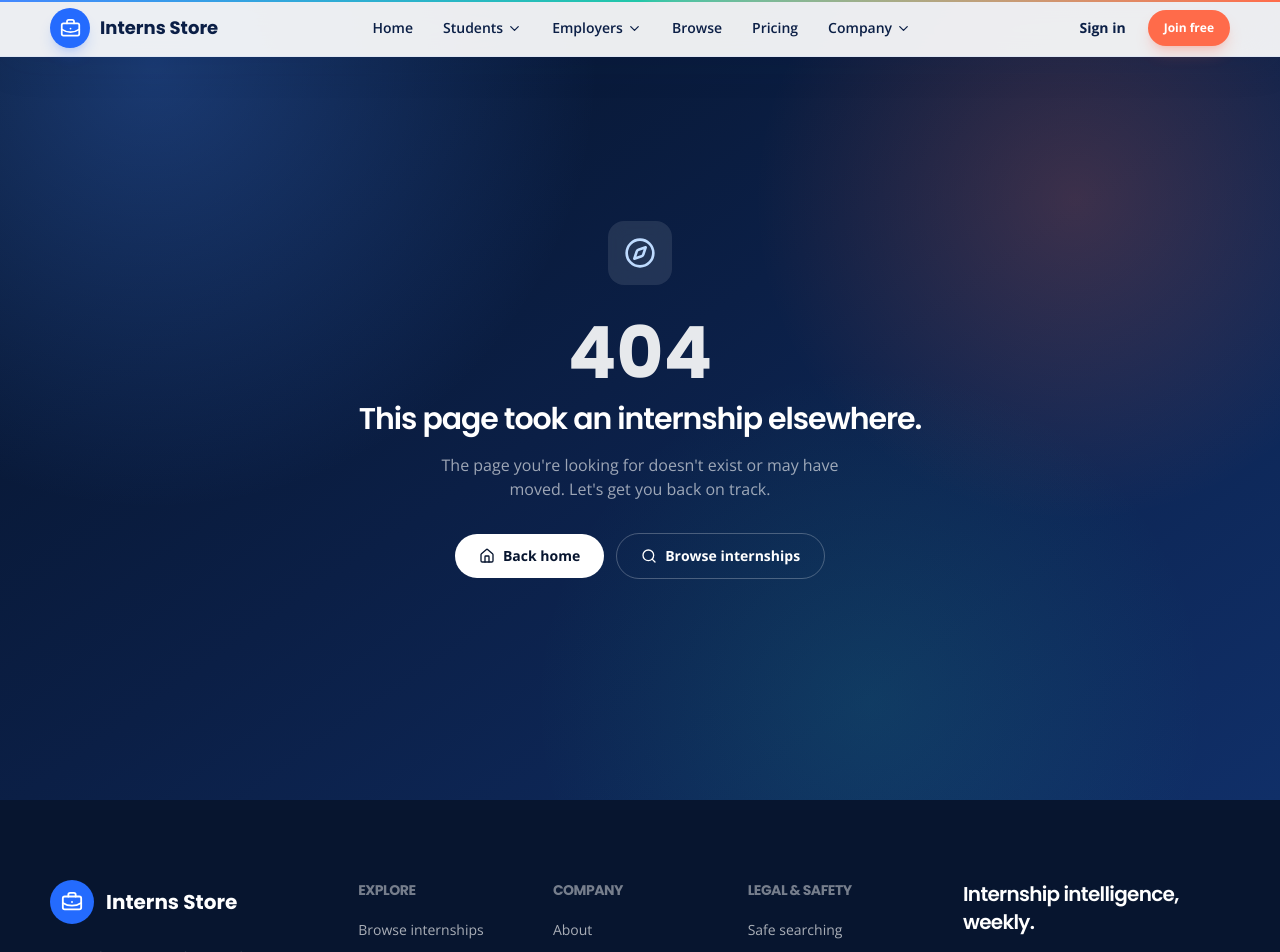
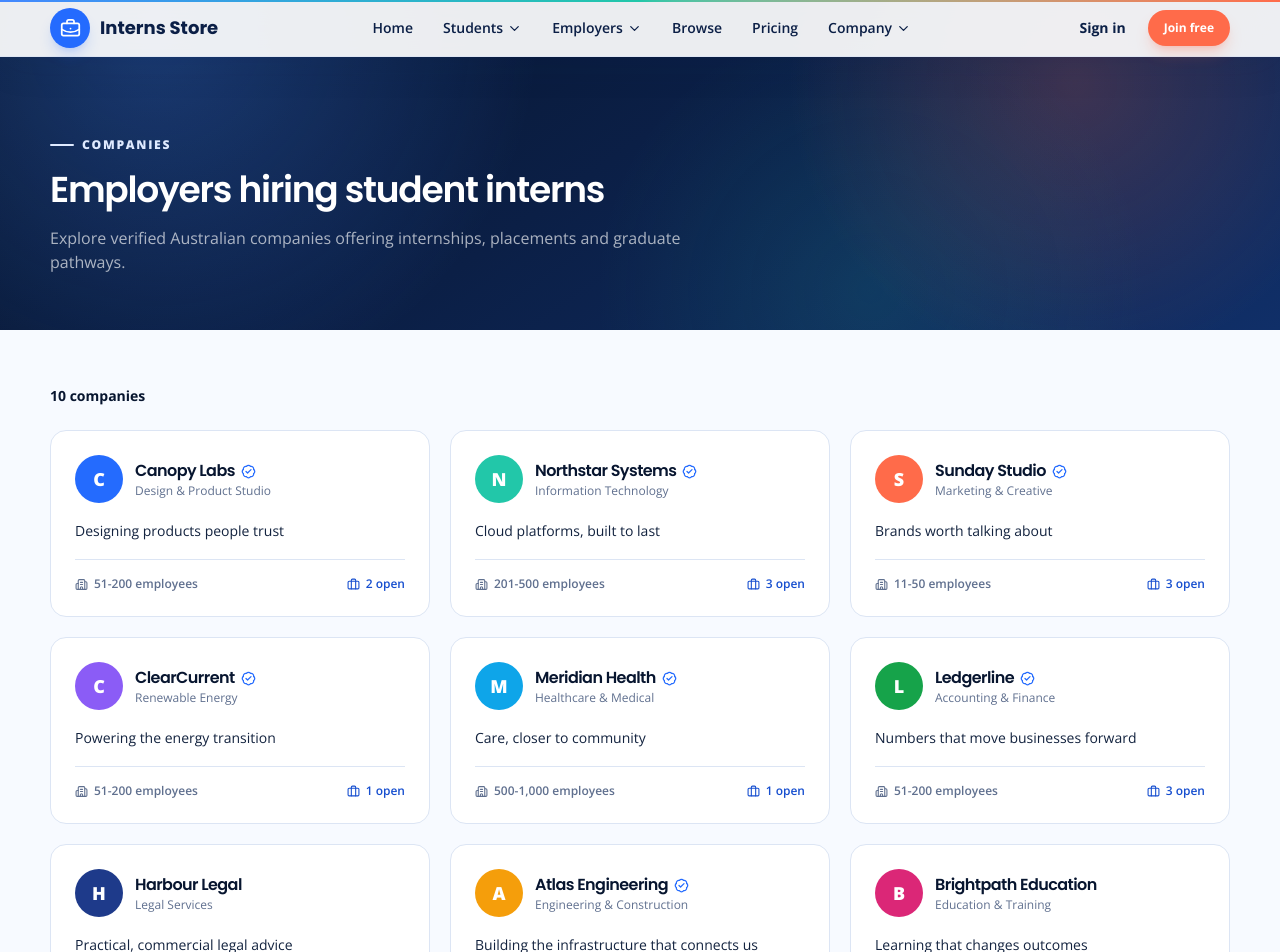
Before and after one commit to RManula/Interns-Store, a Next.js app: page /companies in a window 1280 px wide. Before the commit this address had no page. Shown: the top 952 px of the page. Built offline with nearby package versions, Linux system fonts and the light colour scheme.

Commit message:
feat: add companies directory page

```diff
--- /dev/null
+++ b/app/companies/page.tsx
@@ -0,0 +1,77 @@
+import type { Metadata } from "next";
+import Link from "next/link";
+import { ArrowRight, BadgeCheck, Briefcase, Building2 } from "lucide-react";
+import { companies, internships } from "@/lib/data";
+
+export const metadata: Metadata = {
+  title: "Companies — Interns Store",
+  description: "Explore Australian employers hiring student interns on Interns Store.",
+};
+
+function openCount(companyId: string) {
+  return internships.filter((i) => i.companyId === companyId).length;
+}
+
+export default function CompaniesPage() {
+  return (
+    <div>
+      <section className="mesh-dark px-4 pb-14 pt-32 text-white">
+        <div className="container-shell">
+          <span className="eyebrow !text-blue-100">Companies</span>
+          <h1 className="mt-4 font-heading text-3xl font-semibold sm:text-4xl">
+            Employers hiring student interns
+          </h1>
+          <p className="mt-4 max-w-2xl text-white/65">
+            Explore verified Australian companies offering internships, placements and graduate pathways.
+          </p>
+        </div>
+      </section>
+
+      <section className="bg-surface py-14">
+        <div className="container-shell">
+          <p className="mb-6 text-sm font-bold text-navy-950">{companies.length} companies</p>
+          <div className="grid gap-5 sm:grid-cols-2 lg:grid-cols-3">
+            {companies.map((c) => {
+              const count = openCount(c.id);
+              return (
+                <Link
+                  key={c.id}
+                  href={`/companies/${c.id}`}
+                  className="group flex flex-col rounded-2xl border border-line bg-white p-6 transition hover:-translate-y-1 hover:border-blue-500/40 hover:shadow-[var(--shadow-sm)]"
+                >
+                  <div className="flex items-center gap-3">
+                    <span className="grid size-12 shrink-0 place-items-center rounded-xl text-lg font-extrabold text-white" style={{ backgroundColor: c.color }}>
+                      {c.name.charAt(0)}
+                    </span>
+                    <div className="min-w-0">
+                      <h2 className="flex items-center gap-1.5 truncate font-heading text-base font-semibold text-navy-950 group-hover:text-blue-700">
+                        {c.name}
+                        {c.verified && <BadgeCheck size={15} className="shrink-0 text-blue-600" />}
+                      </h2>
+                      <p className="truncate text-xs text-muted">{c.industry}</p>
+                    </div>
+                  </div>
+                  <p className="mt-4 line-clamp-2 flex-1 text-sm leading-6 text-ink">{c.tagline}</p>
+                  <div className="mt-4 flex items-center justify-between border-t border-line pt-4 text-xs font-semibold text-muted">
+                    <span className="flex items-center gap-1.5"><Building2 size={13} /> {c.size}</span>
+                    <span className="flex items-center gap-1.5 text-blue-700">
+                      <Briefcase size={13} /> {count} open
+                    </span>
+                  </div>
+                </Link>
+              );
+            })}
+          </div>
+
+          <div className="mt-10 rounded-2xl border border-line bg-white p-6 text-center">
+            <p className="font-heading text-lg font-semibold text-navy-950">Hiring interns?</p>
+            <p className="mt-1 text-sm text-muted">Create a company profile and reach work-ready students.</p>
+            <Link href="/for-employers" className="mt-4 inline-flex items-center gap-2 rounded-full bg-blue-600 px-6 py-2.5 text-sm font-bold text-white hover:bg-blue-700">
+              Learn about employer tools <ArrowRight size={15} />
+            </Link>
+          </div>
+        </div>
+      </section>
+    </div>
+  );
+}
```
